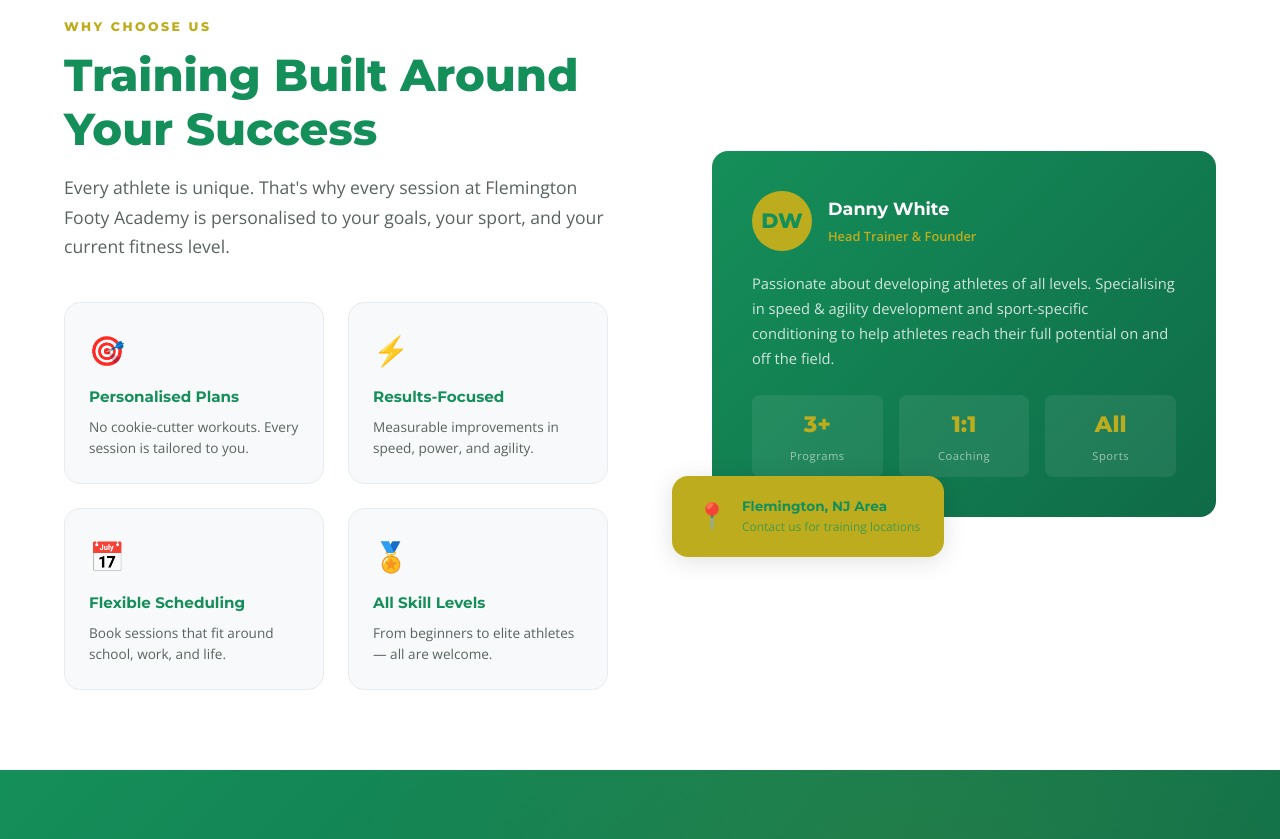
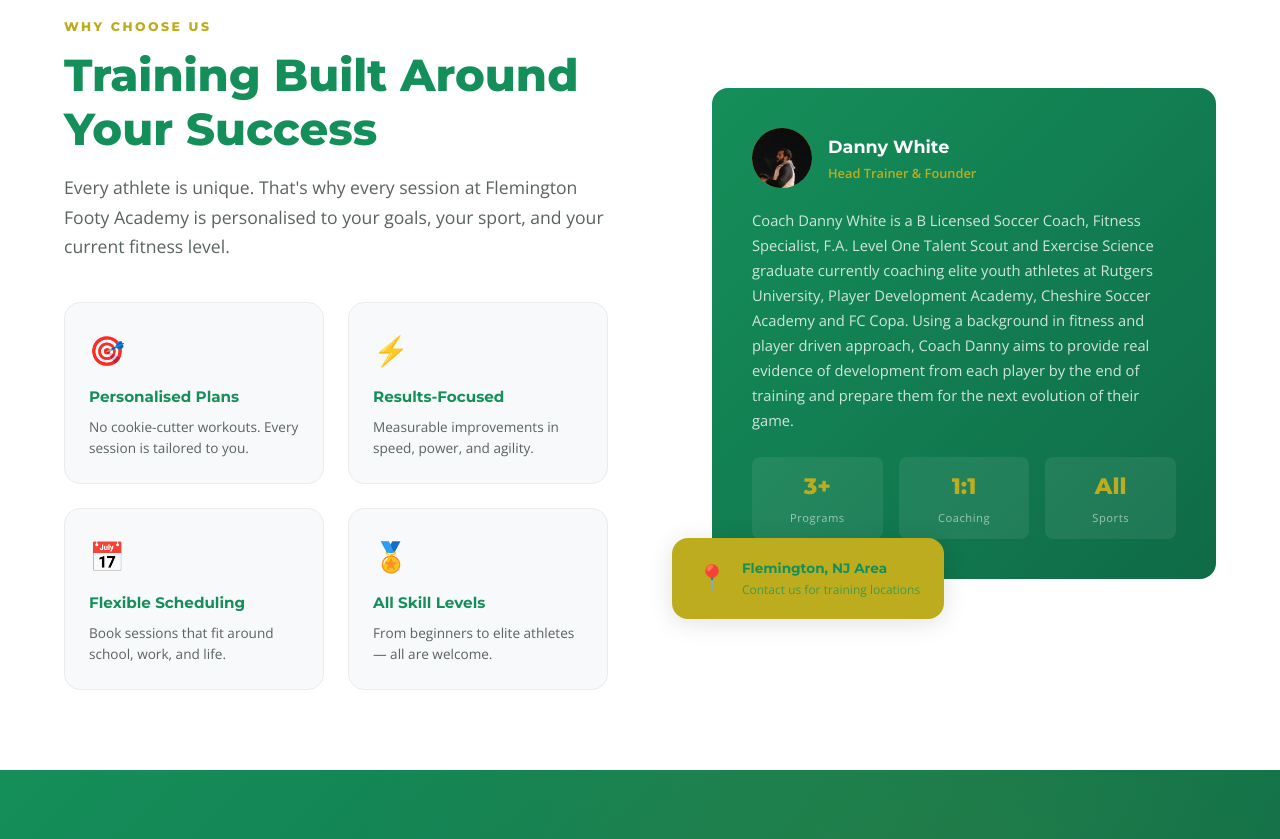
Before and after one commit to dannywhite908/flemingtonfootyacademy, a plain HTML site: page index.html in a window 1280 px wide. Shown: the part 1800-2639 px from the top of the page. Drawn offline with nearby package versions, Linux system fonts and the light colour scheme.

Commit message:
Update homepage trainer card with image, bio, and fix image positioning

```diff
--- a/css/style.css
+++ b/css/style.css
@@ -721,9 +721,9 @@ ul { list-style: none; }
   height: 60px;
   border-radius: 50%;
   background: var(--gold);
-  display: flex;
-  align-items: center;
-  justify-content: center;
+  display: block;
+  object-fit: cover;
+  object-position: center top;
   font-family: var(--font-head);
   font-weight: 800;
   font-size: 1.3rem;
@@ -1012,6 +1012,7 @@ ul { list-style: none; }
   background: var(--gold);
   display: block;
   object-fit: cover;
+  object-position: center top;
   margin: 0 auto 16px;
   border: 4px solid rgba(255,255,255,0.2);
 }
--- a/index.html
+++ b/index.html
@@ -313,16 +313,14 @@
           <div class="why-card-stack">
             <div class="trainer-card">
               <div class="trainer-card-header">
-                <div class="trainer-avatar">DW</div>
+                <img src="images/danny-white-profile.jpeg" alt="Coach Danny White" class="trainer-avatar" />
                 <div>
                   <div class="trainer-name">Danny White</div>
                   <div class="trainer-title-text">Head Trainer &amp; Founder</div>
                 </div>
               </div>
               <p class="trainer-bio">
-                Passionate about developing athletes of all levels. Specialising
-                in speed &amp; agility development and sport-specific conditioning
-                to help athletes reach their full potential on and off the field.
+                Coach Danny White is a B Licensed Soccer Coach, Fitness Specialist, F.A. Level One Talent Scout and Exercise Science graduate currently coaching elite youth athletes at Rutgers University, Player Development Academy, Cheshire Soccer Academy and FC Copa. Using a background in fitness and player driven approach, Coach Danny aims to provide real evidence of development from each player by the end of training and prepare them for the next evolution of their game.
               </p>
               <div class="trainer-stats">
                 <div class="trainer-stat">
```
